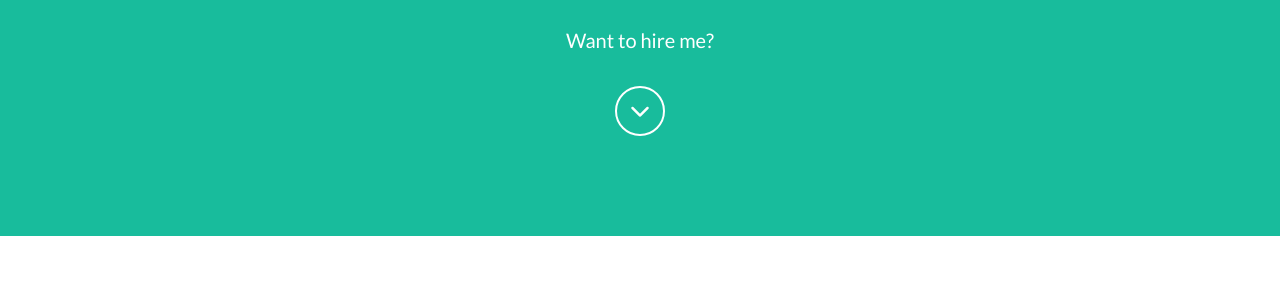
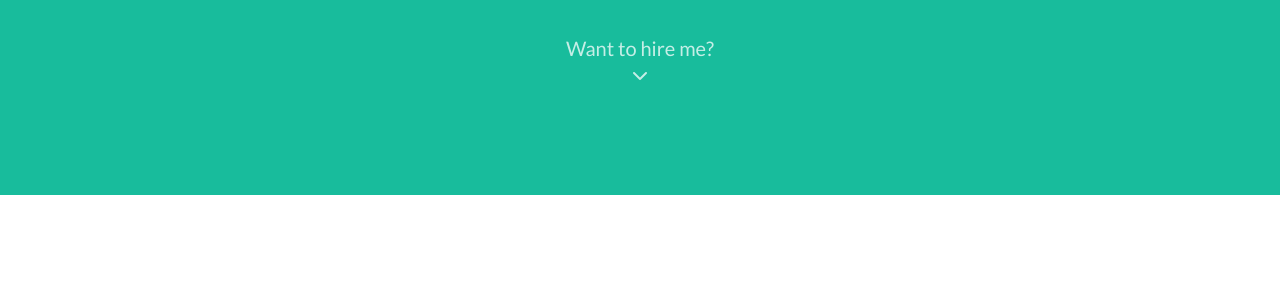
Before and after one commit to aramxc/aramxc.github.io, a plain HTML site: page index.html in a window 1280 px wide. Shown: the part 473-765 px from the top of the page. Drawn offline with Linux system fonts and the light colour scheme.

Commit message:
added scrolling hire link on landing

```diff
--- a/Resources/CSS/index.css
+++ b/Resources/CSS/index.css
@@ -224,6 +224,20 @@ header.masthead img {
   /* TODO: FIX CURSOR DISPLAY FOR ALL SCREENS */
 
 
+}
+
+.intro-hire .nav-link,  .intro-hire .nav-link:visited {
+  color: white;
+  opacity: 0.75
+}
+
+.intro-hire .nav-link:hover {
+  opacity: 1;
+
+}
+
+.intro-hire p{
+  margin-bottom: 0;
 }
 
 header.masthead .intro-text .name {
--- a/index.html
+++ b/index.html
@@ -61,10 +61,10 @@
         <span class="skills">I design and build full-scale web applications.</span>
       </div>
       <br>
-      <div>
-      <p>Want to hire me?</p>
-      <a class="btn-social btn-outline js-scroll-trigger" href="#contact">
-          <i class="fa fa-fw fa-chevron-down"></i>
+      <div class = "intro-hire">
+      <a class="nav-link js-scroll-trigger" href="#contact">
+        <p>Want to hire me?</p>
+    <i class="fa fa-fw fa-chevron-down"></i>
         </a>
       </div>
        </div>
```
